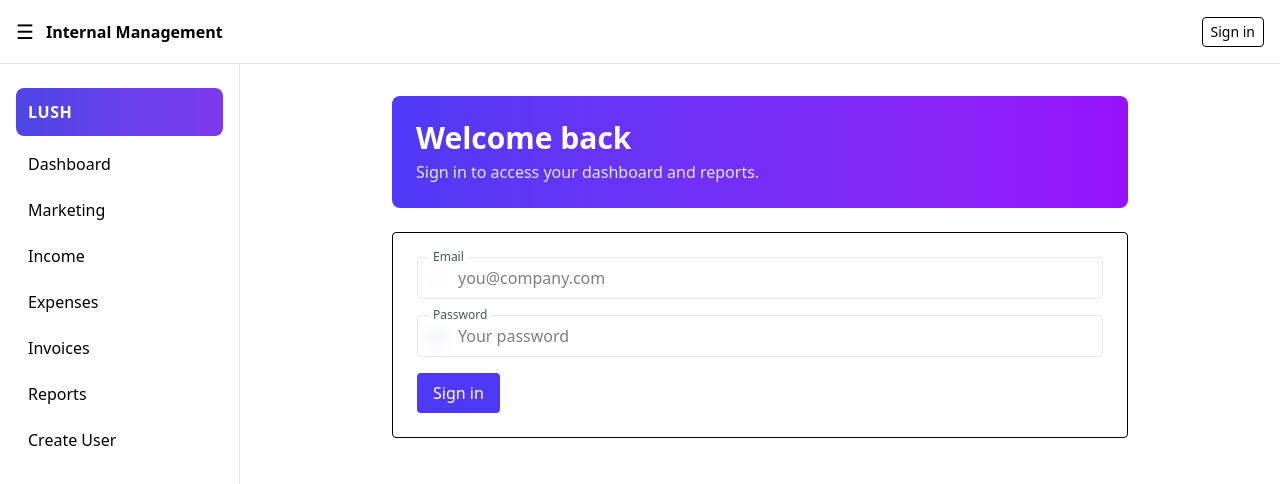
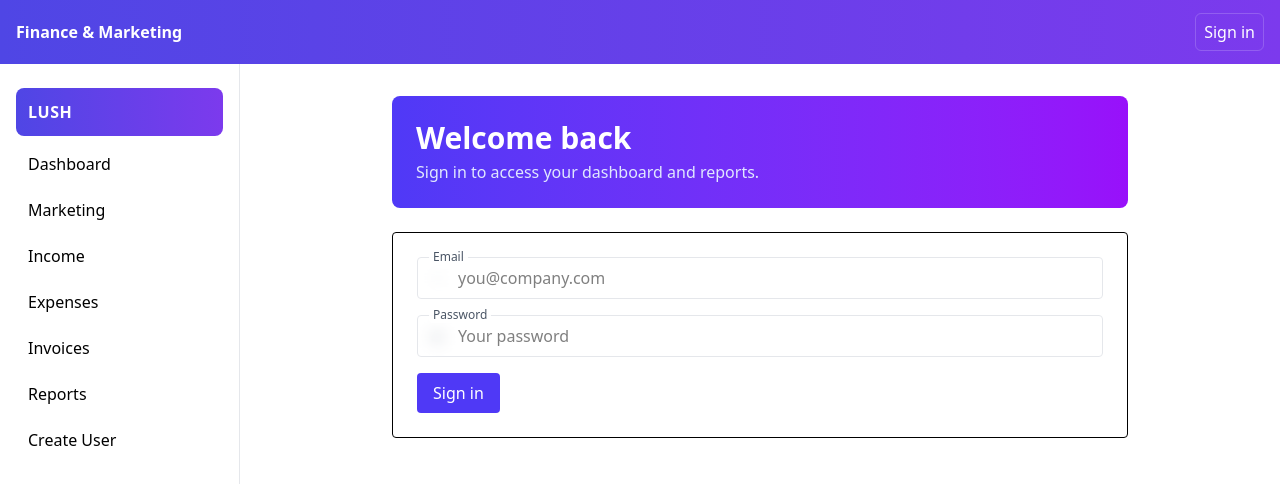
Before and after one commit to SupunCharuka/lush_task, a React app in the folder frontend/: page /login in a window 1280 px wide. Shown: the top 484 px of the page. Built offline with nearby package versions, Linux system fonts and the light colour scheme; the HTML template or start-up script is replaced by a standard one.

Commit message:
update Header component styling and improve user area layout

```diff
--- a/frontend/src/components/Header.jsx
+++ b/frontend/src/components/Header.jsx
@@ -10,7 +10,7 @@ export default function Header({ onDrawerToggle }) {
   }
 
   return (
-    <header className="app-header">
+    <header className="app-header header-gradient">
       <div className="app-header-inner">
         <button
           onClick={onDrawerToggle}
@@ -20,18 +20,19 @@ export default function Header({ onDrawerToggle }) {
           ☰
         </button>
 
-        <div className="brand">Internal Management</div>
+        <div className="brand">Finance & Marketing</div>
 
         <div className="header-spacer" />
 
         <div className="header-controls">
+
           {user ? (
-            <div className="flex items-center gap-3">
-              <div className="text-sm">{user.name}</div>
-              <button onClick={logout} className="px-2 py-1 rounded border text-sm">Logout</button>
+            <div className="user-area">
+              <div className="user-name">{user.name}</div>
+              <button onClick={logout} className="header-button">Logout</button>
             </div>
           ) : (
-            <Link to="/login" className="px-2 py-1 rounded border text-sm">Sign in</Link>
+            <Link to="/login" className="header-button">Sign in</Link>
           )}
         </div>
       </div>
--- a/frontend/src/index.css
+++ b/frontend/src/index.css
@@ -31,8 +31,22 @@
 	border: none;
 	cursor: pointer;
 	margin-right: 12px;
+	color: inherit;
 }
-.brand{font-weight:600}
+.brand{font-weight:700}
+
+/* Header gradient (marketing-like) */
+.header-gradient{background:linear-gradient(90deg,#4f46e5,#7c3aed);color:#fff;border-bottom:0}
+.header-search-wrap{display:flex;align-items:center;margin-left:12px}
+.header-search{padding:8px 10px;border-radius:8px;border:1px solid rgba(255,255,255,0.15);background:rgba(255,255,255,0.06);color:rgba(255,255,255,0.95);min-width:220px}
+.header-search::placeholder{color:rgba(255,255,255,0.8)}
+.header-controls{display:flex;align-items:center;gap:10px}
+.header-cta{background:rgba(255,255,255,0.12);border:1px solid rgba(255,255,255,0.12);color:#fff;padding:8px 10px;border-radius:8px;cursor:pointer}
+.header-cta:hover{background:rgba(255,255,255,0.18)}
+.header-button{background:transparent;border:1px solid rgba(255,255,255,0.18);color:#fff;padding:6px 8px;border-radius:6px;cursor:pointer}
+.header-button:hover{background:rgba(255,255,255,0.06)}
+.user-area{display:flex;align-items:center;gap:8px}
+.user-name{font-size:14px}
 .header-spacer{flex:1}
 .header-controls{display:flex;align-items:center;gap:8px}
 .header-search{padding:6px 8px;border-radius:6px;border:1px solid #e5e7eb}
@@ -65,6 +79,9 @@
 	.mobile-drawer{display:none}
 	.mobile-overlay{display:none}
 	.app-main{margin-left:var(--drawer-width)}
+
+	/* hide menu button on larger screens (desktop) */
+	.menu-button{display:none}
 }
 
 /* main area helper */
```
